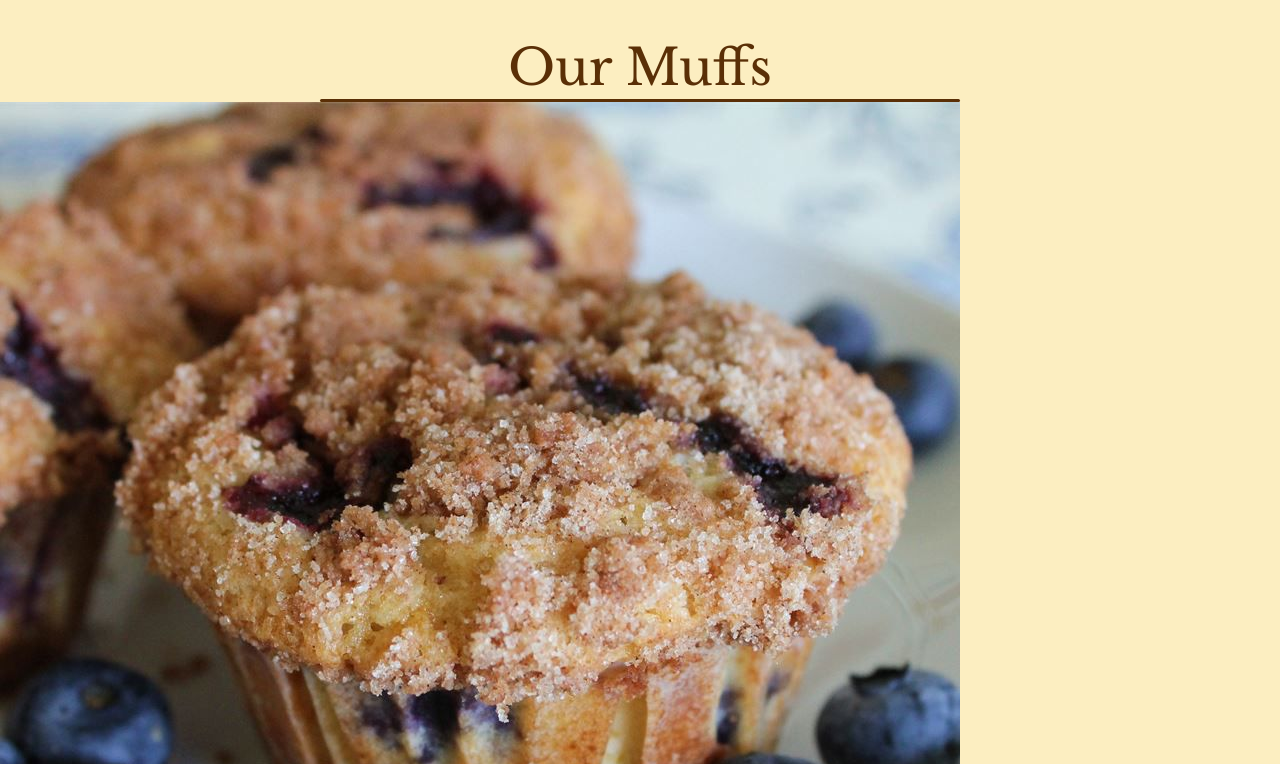
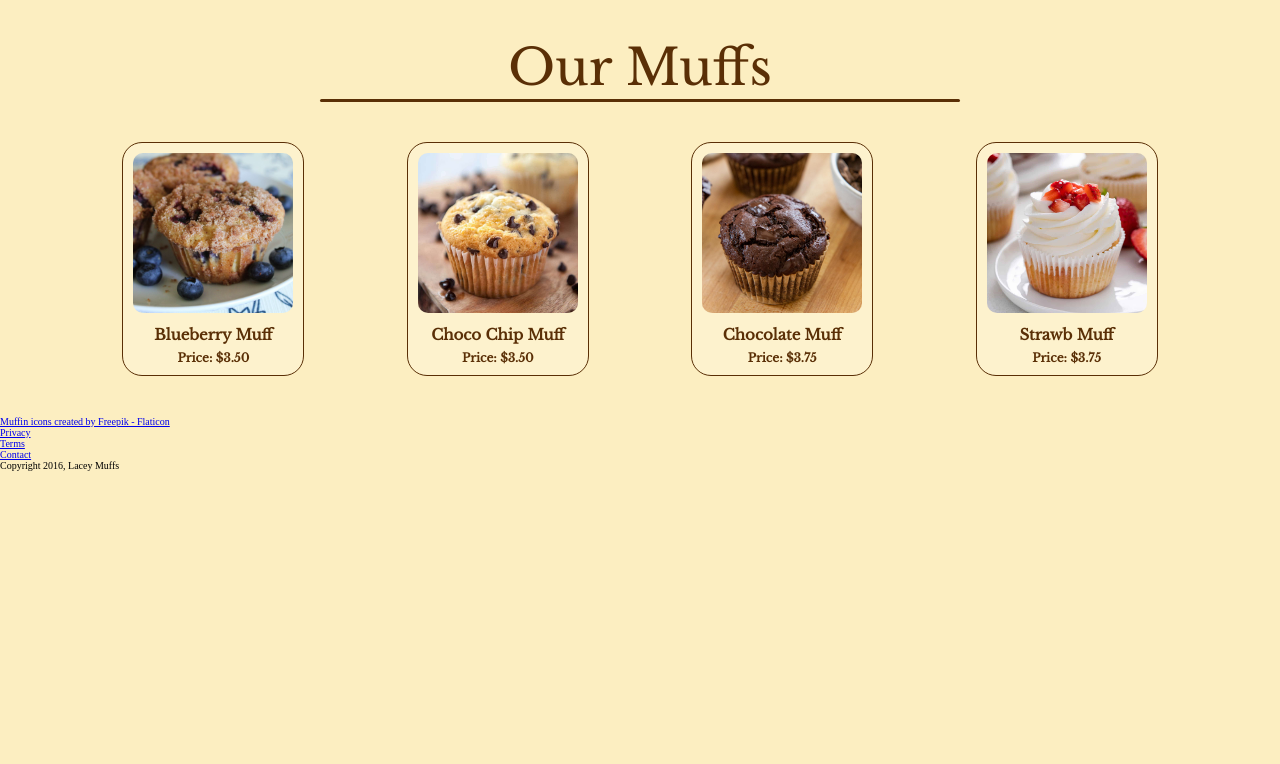
Before and after one commit to Dwayne-Lacey/ProductLandingPage, a plain HTML site: page index.html in a window 1280 px wide. Shown: the part 1296-2060 px from the top of the page. After the commit the page ends 1767 px from the top, so only its background shows below. Drawn offline with nearby package versions, Linux system fonts and the light colour scheme.

Commit message:
Added styling for 'Our Muffs' section

```diff
--- a/styles.css
+++ b/styles.css
@@ -232,3 +232,40 @@ section ul {
     margin: 0 auto 6rem auto;
     height: 400px;
 }
+
+.muffin-selection {
+    display: flex;
+    justify-content: space-evenly;
+    margin: 4rem;
+    flex-wrap: wrap;
+    row-gap: 2rem;
+    column-gap: 2rem;
+}
+
+.muff {
+    border: 1px solid rgb(90, 47, 6);
+    border-radius: 2rem;
+    background-color: rgb(253, 242, 205);
+}
+
+.muff-img {
+    width: 16rem;
+    margin: 1rem;
+    border-radius: 1rem;
+}
+
+.item-title {
+    font-family: 'Libre Baskerville', Arial, Helvetica, sans-serif;
+    color:rgb(90, 47, 6);
+    text-align: center;
+    font-size: 1.5rem;
+    margin-bottom: .6rem;
+}
+
+.item-price {
+    font-family: 'Libre Baskerville', Arial, Helvetica, sans-serif;
+    color:rgb(90, 47, 6);
+    text-align: center;
+    font-size: 1.2rem;
+    margin-bottom: 1rem;
+}
```
